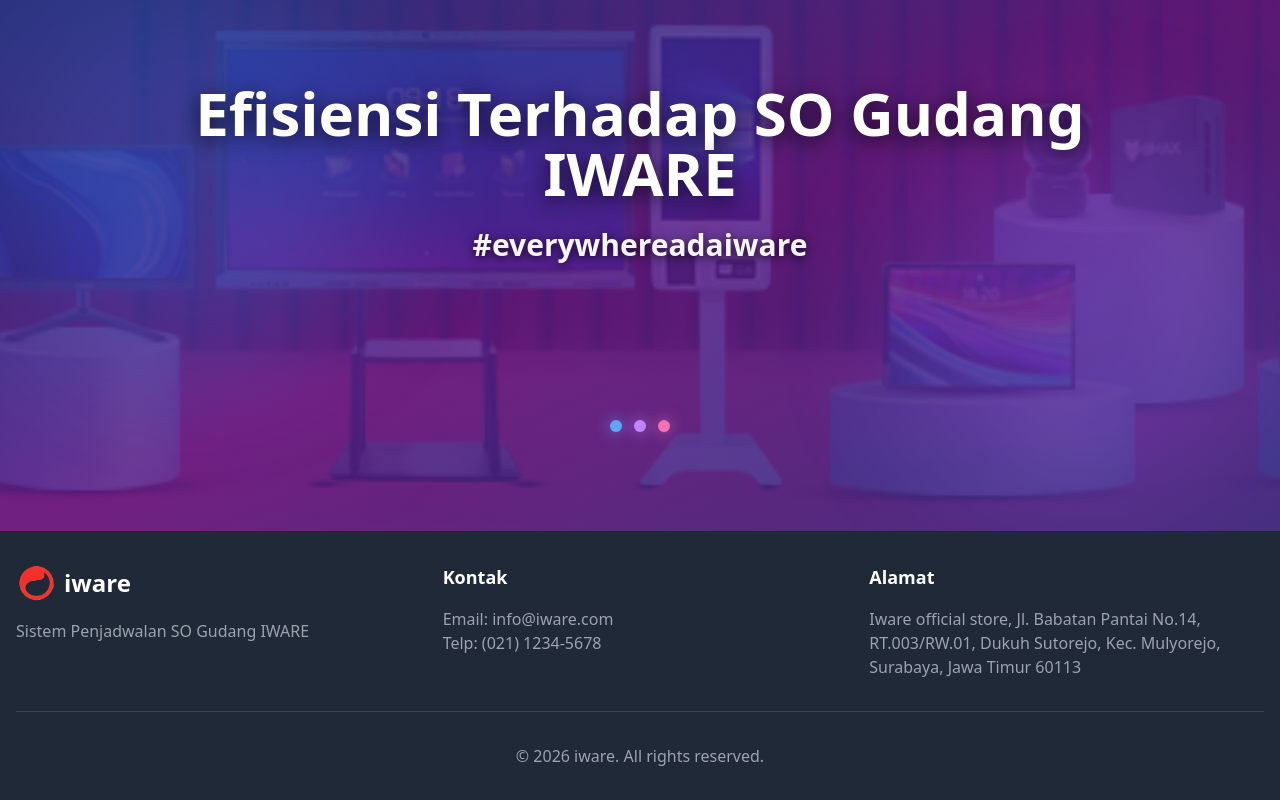
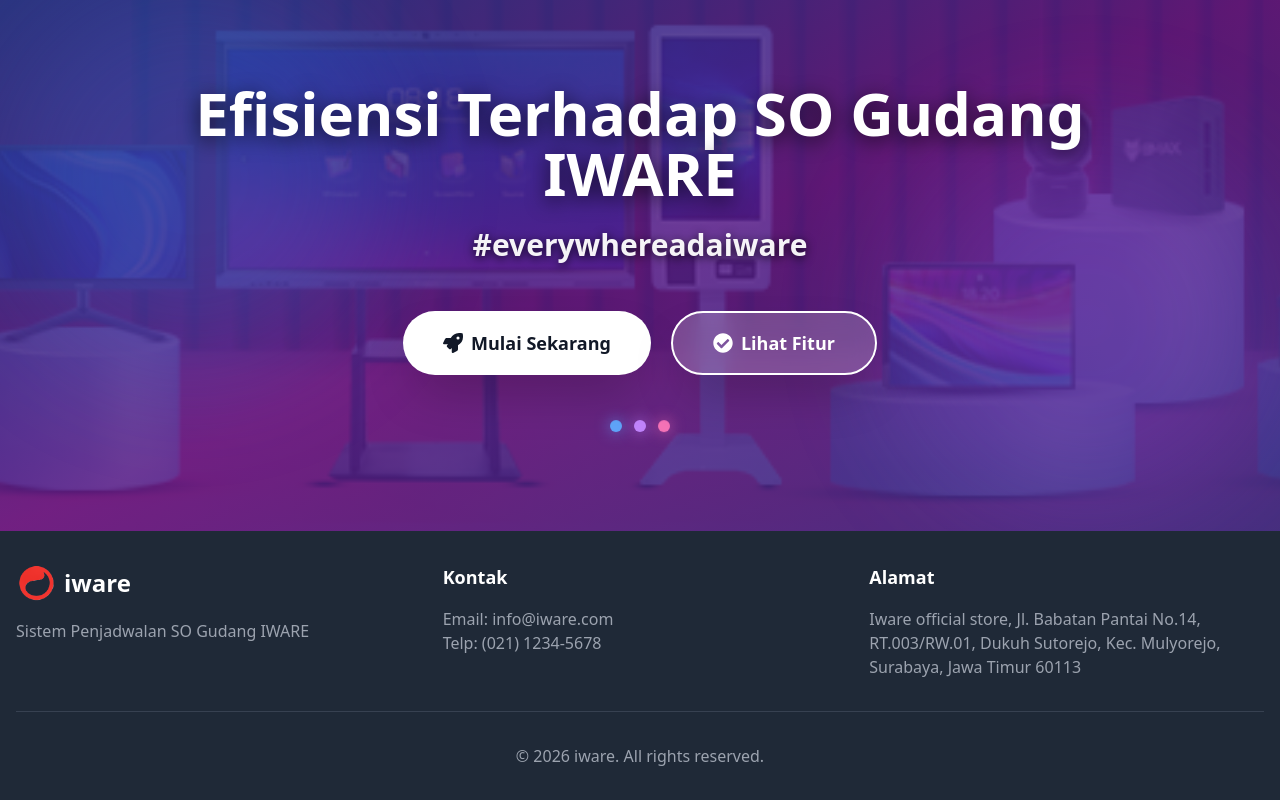
Before and after one commit to lutfllhm/werehouse.iw, a React (Vite) app in the folder frontend/: page / in a window 1280 px wide. Shown: the part 2354-3154 px from the top of the page. Built offline with nearby package versions, Linux system fonts and the light colour scheme; no server answers.

Commit message:
tombol lagi

```diff
--- a/frontend/src/pages/public/HomePage.jsx
+++ b/frontend/src/pages/public/HomePage.jsx
@@ -338,10 +338,11 @@ const HomePage = () => {
               #everywhereadaiware
             </p>
 
-            <div className={`flex flex-col sm:flex-row justify-center gap-5 mb-12 relative z-50 ${ctaSection.isVisible ? 'animate-bounce-in delay-400' : 'opacity-0'}`}>
+            <div className="flex flex-col sm:flex-row justify-center gap-5 mb-12 relative z-50">
               <a
                 href="/login"
                 className="relative z-50 inline-flex items-center justify-center px-10 py-4 text-lg font-bold text-gray-900 bg-white rounded-full transition-all duration-300 hover:bg-gray-100 hover:scale-105 shadow-2xl"
+                style={{ opacity: 1, visibility: 'visible' }}
               >
                 <FaRocket className="text-xl mr-2" />
                 Mulai Sekarang
@@ -350,6 +351,7 @@ const HomePage = () => {
               <a
                 href="#features"
                 className="relative z-50 inline-flex items-center justify-center px-10 py-4 text-lg font-bold text-white bg-white/20 backdrop-blur-md rounded-full border-2 border-white transition-all duration-300 hover:bg-white hover:text-gray-900 hover:scale-105 shadow-2xl"
+                style={{ opacity: 1, visibility: 'visible' }}
               >
                 <FaCheckCircle className="text-xl mr-2" />
                 Lihat Fitur
```
